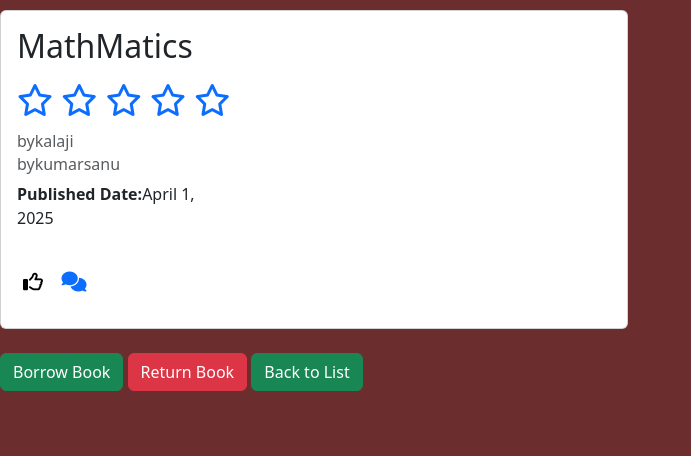
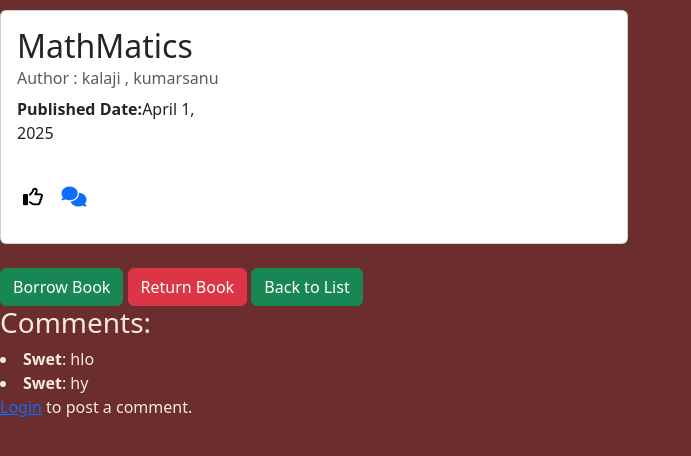
Before and after one commit to SwetTrivedi/librarymanagmentsystem, a Django app: page /bookdetail/17/ in a window 1280 px wide. Shown: the part 56-512 px from the top of the page, without its empty margins (0-691 px from the left). Run offline with Django 5.2, Linux system fonts and the light colour scheme; data comes from the database, SQL or seed files in the repository; both versions use the stored data as it was after the commit; some libraries are stand-ins or nearby versions.

Commit message:
pegination work

```diff
--- a/library/admin.py
+++ b/library/admin.py
@@ -1,7 +1,7 @@
 from django.contrib import admin
 from .models import Author
 # Register your models here.
-from .models import Book ,Rating,Comment,Like
+from .models import Book ,Rating,Comment,Like,favourite
 
 @admin.register(Author)
 class AuthorAdmin(admin.ModelAdmin):
@@ -26,3 +26,7 @@ class CommentAdmin(admin.ModelAdmin):
 @admin.register(Like)
 class LikeAdmin(admin.ModelAdmin):
     list_display=['user','book']
+
+@admin.register(favourite)
+class FavAdmin(admin.ModelAdmin):
+    list_display=['user','book']
--- a/library/models.py
+++ b/library/models.py
@@ -37,3 +37,8 @@ class Like(models.Model):
 
     # def __str__(self):
     #     return f"{self.user.username} liked {self.book.book_name}"
+
+
+class favourite(models.Model):
+    user = models.ForeignKey(User, on_delete=models.CASCADE)
+    book = models.ForeignKey(Book, on_delete=models.CASCADE)
--- a/library/templates/bookdetails.html
+++ b/library/templates/bookdetails.html
@@ -4,24 +4,21 @@
 <div class="col-sm-6" style='margin-top:10px;'>
 <div class="card">
     <div class="card-body">
-        <h2 class="card-title">{{book.book_name}}&nbsp;&nbsp;&nbsp;<p>
-            {% if perms.library.rate_book %}
-            {% else %}
-            <p>
-            <a href="{% url 'rate-book' book.id 1 %}"><i class="fa-regular fa-star"></i></a>
-            <a href="{% url 'rate-book' book.id 2 %}"><i class="fa-regular fa-star"></i></a>
-            <a href="{% url 'rate-book' book.id 3 %}"><i class="fa-regular fa-star"></i></a>
-            <a href="{% url 'rate-book' book.id 4 %}"><i class="fa-regular fa-star"></i></a>
-            <a href="{% url 'rate-book' book.id 5 %}"><i class="fa-regular fa-star"></i></a>
-            </p>
-            {% endif %}
+        <h2 class="card-title">{{book.book_name}}
+            {% comment %} <h3>Average Rating: {{ avg_rating|floatformat:1 }} ⭐</h3> {% endcomment %}
+            {% comment %} <div>
+                {% for i in "12345" %}
+                    <a href="{% url 'rate-book' book.id i|add:'0' %}">
+                        <i class="fa fa-star" style="color: {% if i|add:'0' <= avg_rating %}gold{% else %}gray{% endif %}; font-size: 25px;"></i>
+                    </a>
+                {% endfor %}
+            </div> {% endcomment %}
+
+
+
         </h2>
 
-
-        {% for auth in book.authors.all %}
-            <h6 class="card-subtitle mb-2 text-muted">by{{auth.author_name}}</h6>
-        {% endfor %}
-
+            <h6 class="card-subtitle mb-2 text-muted">Author : {{book.authors.all|join:" , "}}</h6>
 
         <div class="row mb-3">
             <div class="col-md-4">
@@ -39,6 +36,7 @@
                                 {% endif %}
                             </button>
                             &nbsp;&nbsp;<a href="{% url 'comment' book.id %}"><i class="fa-solid fa-comments" style="font-size:20px;"></i></a></i>
+
                         </form>
                     {% endif %}
             </div>
@@ -68,5 +66,23 @@
 
     <a href="{% url 'booklist' %}" class="btn btn-success">Back to List</a>
 </div>
+
+    <div>
+        <h3>Comments:</h3>
+            {% for comment in alldata %}
+                <li><strong>{{ comment.user.username }}</strong>: {{ comment.text }}</li>
+            {% empty %}
+                <p>No comments yet.</p>
+            {% endfor %}
+        {% if user.is_authenticated %}
+            <form method="POST">
+                {% csrf_token %}
+                <textarea name="text" rows="3"required></textarea><br>
+                <button type="submit" class='btn btn-info'>Post Comment</button>
+            </form>
+        {% else %}
+            <p><a href="{% url 'login' %}">Login</a> to post a comment.</p>
+        {% endif %}
+    </div>
 </div>
 {% endblock content %}
--- a/library/templates/login.html
+++ b/library/templates/login.html
@@ -11,7 +11,7 @@
             <div class="form-group">
                 <h4>{{fm.label_tag}}</h4>{{fm}}<br>{{fm.errors|striptags}}
             </div>
-            {% endfor %}<br>
+            {% endfor %}
             <input type="submit" value="Login" class="btn btn-info">
 </div>
 
--- a/library/templates/navbar.html
+++ b/library/templates/navbar.html
@@ -27,6 +27,9 @@
             <li class="nav-item">
               <a class="nav-link" href="{% url 'dashboard' %}">Dashboard</a>
             </li>
+            {% comment %} <li class="nav-item">
+              <a class="nav-link" href="{% url 'favbook' %}">Favourite</a>
+            </li> {% endcomment %}
             {% endif %}
             <li class="nav-item">
               <a class="nav-link" href="{% url 'feedback' %}">Feedback</a>
--- a/library/views.py
+++ b/library/views.py
@@ -2,8 +2,10 @@ from django.shortcuts import render, HttpResponseRedirect,redirect
 from . forms import Signupform , Loginform  ,  Addbook ,Usercomment
 from django.contrib.auth import authenticate,login,logout
 from django.contrib import messages
-from .models import Book ,  Rating, Like
-from django.db.models import Q
+from .models import Book ,  Rating, Like , Comment ,favourite
+from django.db.models import Q , Avg
+from django.core.paginator import Paginator
+
 # Create your views here.
 def home (request):
     return render(request,'home.html')
@@ -75,12 +77,22 @@ def book_search(request):
 
 
 def book_list(request):
-        books=Book.objects.all().order_by('id')
-        return render(request,'booklist.html',{'books':books})
+        allpost=Book.objects.all().order_by('id')
+        paginator=Paginator(allpost,5)
+        pageno=request.GET.get('page')
+        pageobj=paginator.get_page(pageno)
+        return render(request,'booklist.html' ,{'books':pageobj})
+
 
 def viewbooks(request,pk):
     book=Book.objects.get(pk=pk)
-    return render(request,'bookdetails.html',{'book':book})
+    alldata=Comment.objects.filter(book=book)
+    if request.method=='POST':
+        text=request.POST.get('text')
+        if text:
+            Comment.objects.create(user=request.user,book=book,text=text)
+            return redirect('viewsbook',pk=pk)
+    return render(request,'bookdetails.html',{'book':book , 'alldata':alldata})
 
 
 def addbook(request):
@@ -136,6 +148,7 @@ def addcomment(request,id):
                 comment.book=pi
                 comment.save()
                 form=Usercomment()
+                return HttpResponseRedirect('/booklist/')
         else:
             form=Usercomment()
         return render(request,'comment.html',{'form':form})
@@ -143,10 +156,13 @@ def addcomment(request,id):
 
 
 
-def rate_book(request, pk ,score):
-    book = Book.objects.get(pk=pk)
-    Rating.objects.update_or_create(user=request.user, book=book, defaults={'score': score})
-    return render(request, 'bookdetails.html', {'book': book})
+# def rate_book(request, pk, score):
+#     book = Book.objects.get(pk=pk)
+#     Rating.objects.update_or_create(user=request.user, book=book, defaults={'score': score})
+#     avg_rating = Rating.objects.filter(book=book).aggregate(Avg('score'))['score__avg'] or 0
+#     return render(request, 'bookdetails.html', {'book': book, 'avg_rating': avg_rating})
+
+
 
 
 
@@ -154,8 +170,18 @@ def rate_book(request, pk ,score):
 def book_like(request, pk):
     book = Book.objects.get(pk=pk)
     like, created = Like.objects.get_or_create(user=request.user, book=book)
+    print(like, created)
     if not created:
+        print('in delete')
         like.delete()
     total_likes = book.like_set.count()
     user_has_liked = book.like_set.filter(user=request.user).exists()
+    print(total_likes, user_has_liked)
     return render(request, 'bookdetails.html', {'book': book,'total_likes': total_likes,'user_has_liked': user_has_liked})
+
+# def fav_book(request, id):
+#     book = Book.objects.get(pk=id)
+#     fav, created = favourite.objects.get_or_create(user=request.user, book=book)
+#     if not created:
+#         fav.delete()
+#     return redirect('booklist')
--- a/librarymanagementsystem/urls.py
+++ b/librarymanagementsystem/urls.py
@@ -33,7 +33,8 @@ urlpatterns = [
     path('bookdelete/<int:pk>/',views.deletebook,name='deletebook'),
     path('feedback',views.feedback_page,name='feedback'),
     path('comments/<int:id>/',views.addcomment,name='comment'),
-    path('rate/<int:pk>/<int:score>/', views.rate_book,name="rate-book"),
+    # path('rate/<int:pk>/<int:score>/', views.rate_book,name="rate-book"),
     path('like/<int:pk>/',views.book_like, name='like-book'),
+    # path('favourite/<int:id>',views.fav_book, name='favbook'),
 
 ]
```
Also changed, not shown: library/templates/booklist.html (+18 -8 lines), library/templates/favoirate.html (added, +11 -0 lines), db.sqlite3, library/migrations/0006_favourite.py (added).
